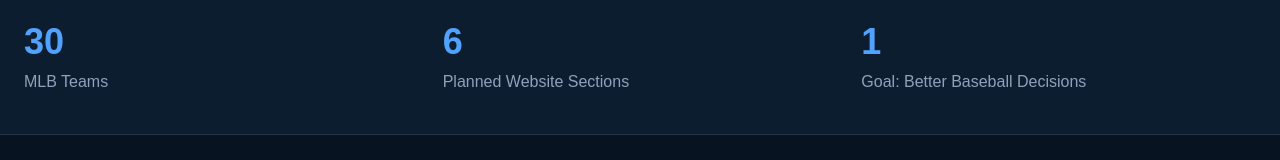
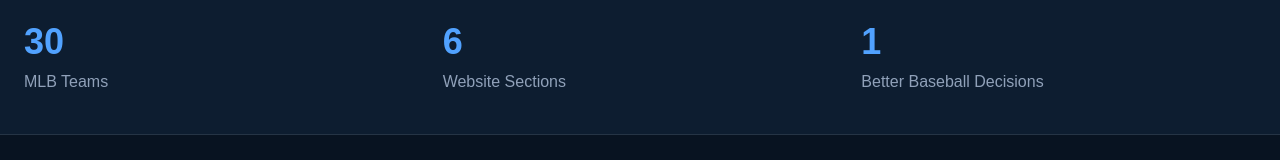
Before and after one commit to coreybann/DiamondIQ, a Next.js app: page / in a window 1280 px wide. Shown: the part 742-902 px from the top of the page. Built offline with nearby package versions, Linux system fonts and the light colour scheme.

Commit message:
Fix DiamondIQ desktop and mobile homepage layouts

```diff
--- a/src/app/page.tsx
+++ b/src/app/page.tsx
@@ -115,18 +115,16 @@
           </div>
           <div>
             <p className="text-4xl font-bold text-blue-400">6</p>
-            <p className="mt-2 text-slate-400"><span className="md:hidden">Sections</span>
-<span className="hidden md:inline">Planned Website Sections</span></p>
+            <p className="mt-2 text-slate-400">Website Sections</p>
           </div>
           <div>
             <p className="text-4xl font-bold text-blue-400">1</p>
-            <p className="mt-2 text-slate-400"><span className="md:hidden">Better Decisions</span>
-<span className="hidden md:inline">Goal: Better Baseball Decisions</span></p>
+            <p className="mt-2 text-slate-400">Better Baseball Decisions</p>
           </div>
         </div>
       </section>
 
-      <section className="mx-auto hidden max-w-7xl px-6 py-20 md:block">
+      <section className="mx-auto max-w-7xl px-6 py-20 max-md:hidden">
         <h2 className="text-3xl font-bold">Explore DiamondIQ</h2>
         <p className="mt-3 text-slate-400">
           Advanced tools and research for understanding the game.
```
